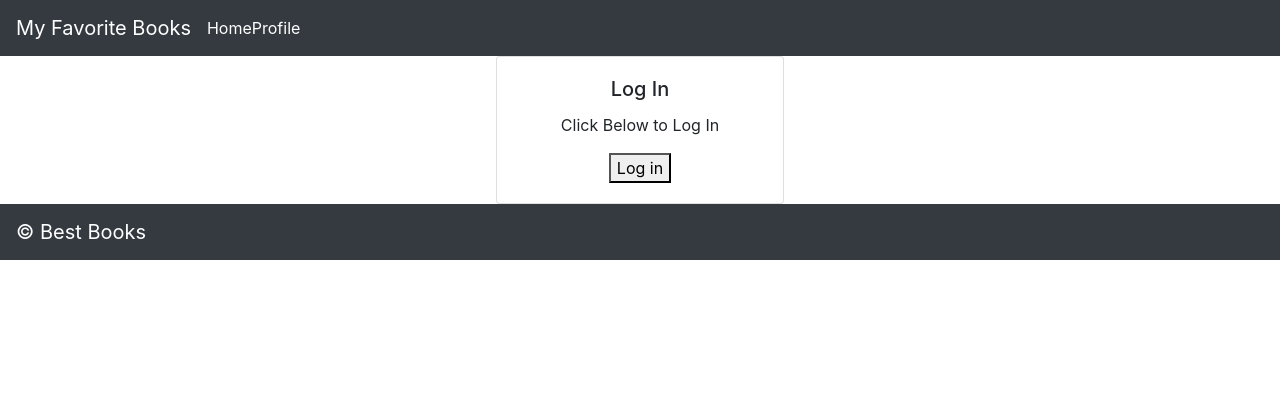
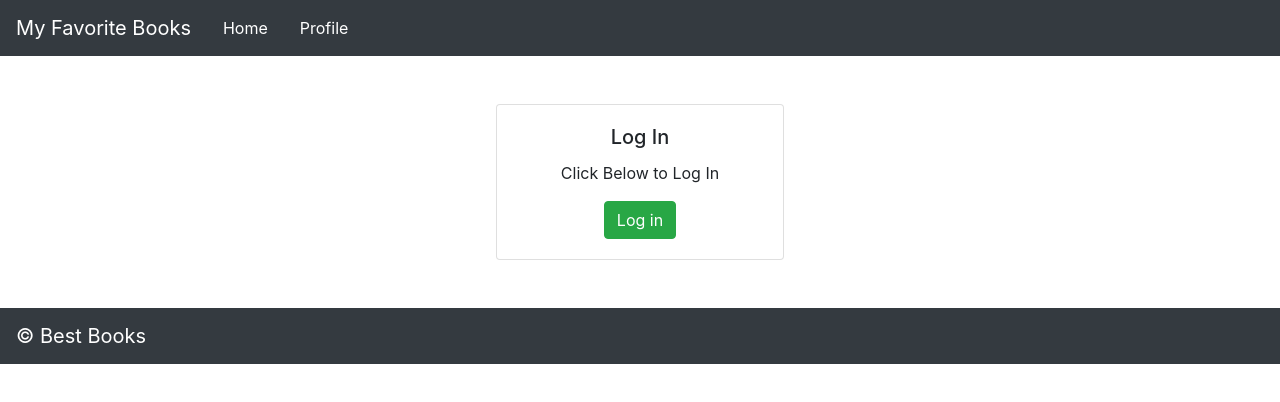
Before and after one commit to OsaidAlhomedy/can-of-books-frontend, a React (Create React App) app: page / in a window 1280 px wide. Shown: the top 402 px of the page. Built offline with nearby package versions, Linux system fonts and the light colour scheme; no server answers.

Commit message:
solve lab11

```diff
--- a/src/Header.js
+++ b/src/Header.js
@@ -3,14 +3,27 @@ import "bootstrap/dist/css/bootstrap.min.css";
 import Navbar from "react-bootstrap/Navbar";
 import { Link } from "react-router-dom";
 import "./Header.css";
+import LogoutButton from './components/LogoutButton'
+import { Nav } from "react-bootstrap";
 
 class Header extends React.Component {
   render() {
     return (
       <Navbar collapseOnSelect expand="lg" bg="dark" variant="dark">
         <Navbar.Brand>My Favorite Books</Navbar.Brand>
+
+        <Nav.Link>
         <Link to="/">Home</Link>
+        </Nav.Link>
+
+        <Nav.Link>
         <Link to="/profile">Profile</Link>
+        </Nav.Link>
+
+        <Nav.Link>
+        <LogoutButton/>
+        </Nav.Link>
+
         {/* TODO: if the user is logged in, render the `LogoutButton` - if the user is logged out, render the `LoginButton` */}
       </Navbar>
     );
--- a/src/Login.js
+++ b/src/Login.js
@@ -11,7 +11,8 @@ class Login extends React.Component {
     return (
       <>
         {!isAuthenticated && (
-          <Card style={{ width: "18rem" }}>
+
+          <Card className='mt-5 mb-5' style={{ width: "18rem" }}>
             <Card.Body>
               <Card.Title>Log In</Card.Title>
               <Card.Text>Click Below to Log In</Card.Text>
--- a/src/components/LoginButton.js
+++ b/src/components/LoginButton.js
@@ -1,11 +1,13 @@
 import React from "react";
 import { useAuth0 } from "@auth0/auth0-react";
+import { Button } from 'react-bootstrap';
+
 
 function LoginButton() {
   const { isAuthenticated, loginWithRedirect } = useAuth0();
 
   return (
-    !isAuthenticated && <button onClick={loginWithRedirect}>Log in</button>
+    !isAuthenticated && <Button variant='success' onClick={loginWithRedirect}>Log in</Button>
   );
 }
 
--- a/src/components/LogoutButton.js
+++ b/src/components/LogoutButton.js
@@ -1,18 +1,20 @@
 import React from "react";
 import { useAuth0 } from "@auth0/auth0-react";
+import { Button } from 'react-bootstrap';
 
 function LogoutButton() {
   const { isAuthenticated, logout } = useAuth0();
 
   return (
     isAuthenticated && (
-      <button
+      <Button variant='danger'
+
         onClick={() => {
           logout({ returnTo: window.location.origin });
         }}
       >
         Log out
-      </button>
+      </Button>
     )
   );
 }
--- a/src/components/Profile.js
+++ b/src/components/Profile.js
@@ -1,5 +1,7 @@
 import React, { Component } from "react";
 import { withAuth0 } from "@auth0/auth0-react";
+import { Container, Row , Image, Col} from "react-bootstrap";
+
 
 class Profile extends Component {
   render() {
@@ -8,11 +10,27 @@ class Profile extends Component {
     return (
       <>
         {isAuthenticated && (
-          <>
+          <Container >
+
+            <Row className='text-center mb-4'>
+              <Col>
             <h2>Hello {user.name}</h2>
-            <h2>User Email {user.email}</h2>
-            <img src={user.picture} alt={user.name} />
-          </>
+            </Col>
+            </Row>
+
+            <Row className='text-center mb-4'>
+            <Col>
+            <h2>User Email : {user.email}</h2>
+            </Col>
+            </Row>
+
+            <Row className='text-center mb-4' >
+            <Col>
+            <Image src={user.picture} alt={user.name} roundedCircle style={{width:'10rem'}} />
+            </Col>
+            </Row>
+
+          </Container>
         )}
       </>
     );
```
Also changed, not shown: 1 other file (tests, documents, lock files or other folders).
